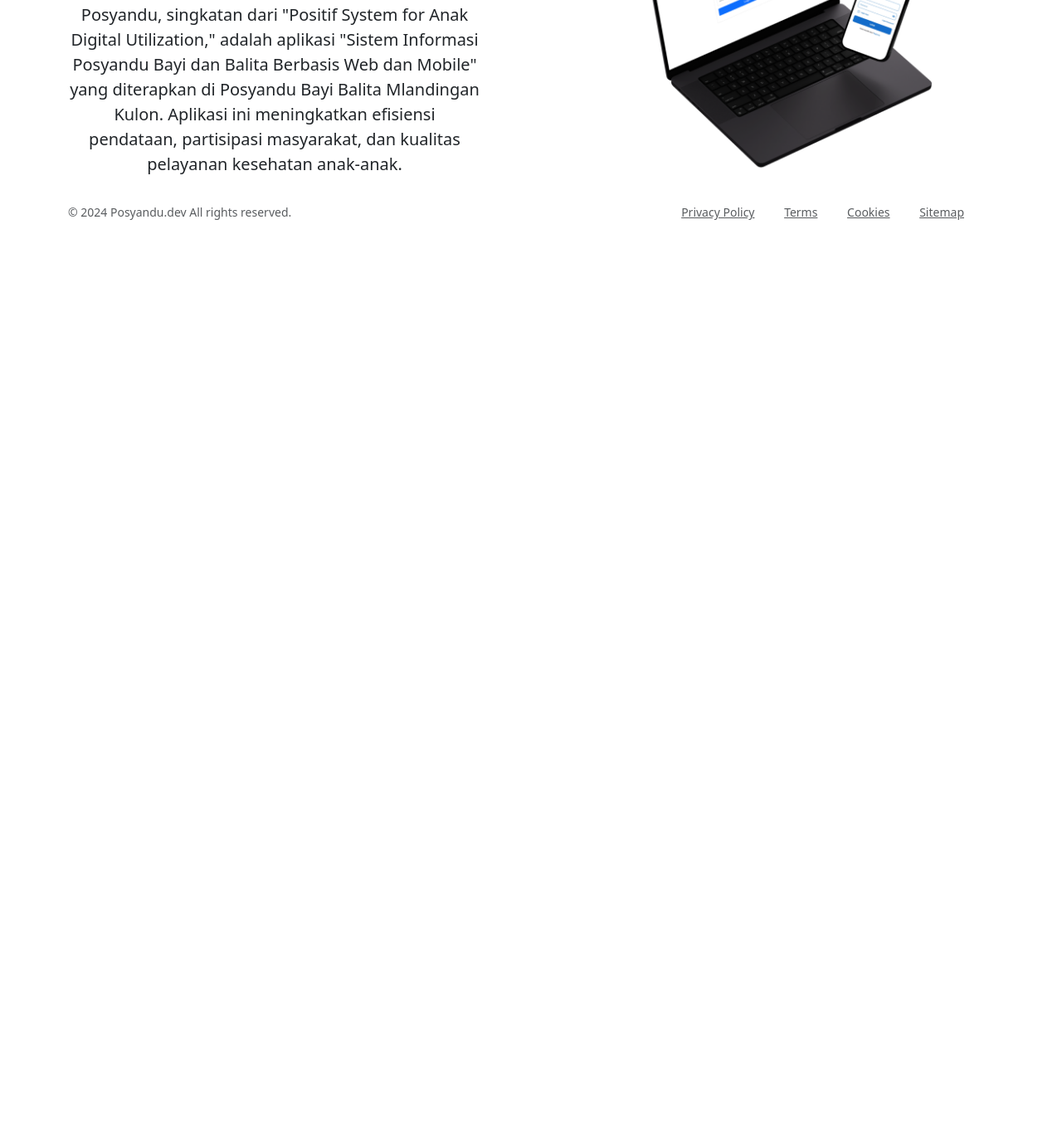
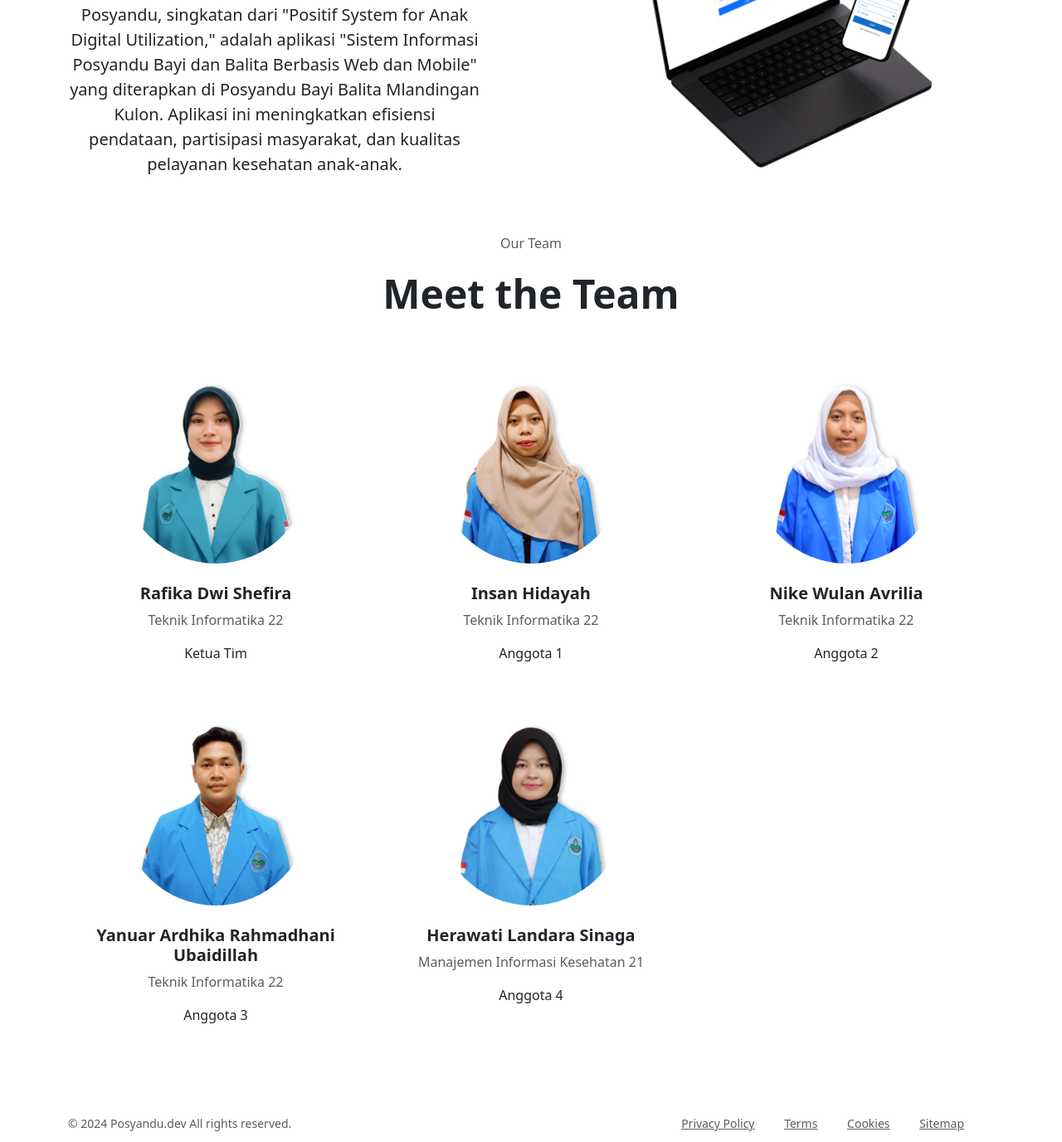
Before and after one commit to ardhikaxx/web-app-posyandu, a plain HTML site: page index.html in a window 1280 px wide. Shown: the part 1318-2694 px from the top of the page at 83% size. Before the commit the page ends 1596 px from the top, so only its background shows below. Drawn offline with nearby package versions, Linux system fonts and the light colour scheme; some packages are replaced by stand-ins of ours; a script that the page names is missing.

Commit message:
update- team

```diff
--- a/index.html
+++ b/index.html
@@ -71,6 +71,78 @@
             </div>
         </div>
     </section>
+    <section class="py-5">
+        <div class="container">
+            <div class="row justify-content-center text-center mb-2 mb-lg-4">
+                <div class="col-12 col-lg-8 col-xxl-7 text-center mx-auto">
+                    <span class="text-muted">Our Team</span>
+                    <h2 class="display-5 fw-bold">Meet the Team</h2>
+                </div>
+            </div>
+            <div class="row">
+                <div class="col-md-4">
+                    <div class="card text-center border-0 mb-3">
+                        <div class="card-body p-3">
+                            <div class="mb-4 mx-xl-5"><img class="img-fluid rounded-circle" style="object-fit: cover; width: 350px;" src="./assets/team/ketua tim.png"></div>
+                            <h5 class="fw-bold">Rafika Dwi Shefira</h5>
+                            <div class="text-muted mb-3">
+                                Teknik Informatika 22
+                            </div>
+                            <p>Ketua Tim</p>
+                        </div>
+                    </div>
+                </div>
+                <div class="col-md-4">
+                    <div class="card text-center border-0 mb-3">
+                        <div class="card-body p-3">
+                            <div class="mb-4 mx-xl-5"><img class="img-fluid rounded-circle" style="object-fit: cover; width: 350px;" src="./assets/team/anggota 1.png"></div>
+                            <h5 class="fw-bold">Insan Hidayah</h5>
+                            <div class="text-muted mb-3">
+                                Teknik Informatika 22
+                            </div>
+                            <p>Anggota 1</p>
+                        </div>
+                    </div>
+                </div>
+                <div class="col-md-4">
+                    <div class="card text-center border-0 mb-3">
+                        <div class="card-body p-3">
+                            <div class="mb-4 mx-xl-5"><img class="img-fluid rounded-circle" style="object-fit: cover; width: 350px;" src="./assets/team/anggota 2.png"></div>
+                            <h5 class="fw-bold">Nike Wulan Avrilia</h5>
+                            <div class="text-muted mb-3">
+                                Teknik Informatika 22
+                            </div>
+                            <p>Anggota 2</p>
+                        </div>
+                    </div>
+                </div>
+                <div class="col-md-4">
+                    <div class="card text-center border-0 mb-3">
+                        <div class="card-body p-3">
+                            <div class="mb-4 mx-xl-5"><img class="img-fluid rounded-circle" style="object-fit: cover; width: 350px;" src="./assets/team/anggota 3.png"></div>
+                            <h5 class="fw-bold">Yanuar Ardhika Rahmadhani Ubaidillah</h5>
+                            <div class="text-muted mb-3">
+                                Teknik Informatika 22
+                            </div>
+                            <p>Anggota 3</p>
+                        </div>
+                    </div>
+                </div>
+                <div class="col-md-4">
+                    <div class="card text-center border-0 mb-3">
+                        <div class="card-body p-3">
+                            <div class="mb-4 mx-xl-5"><img class="img-fluid rounded-circle" style="object-fit: cover; width: 350px;" src="./assets/team/anggota 4.png"></div>
+                            <h5 class="fw-bold">Herawati Landara Sinaga</h5>
+                            <div class="text-muted mb-3">
+                                Manajemen Informasi Kesehatan 21
+                            </div>
+                            <p>Anggota 4</p>
+                        </div>
+                    </div>
+                </div>
+            </div>
+        </div>
+    </section>
     <footer class="py-1">
         <div class="container">
             <div class="d-lg-flex justify-content-between py-3 py-lg-2">
```
Also changed, not shown: assets/team/anggota 1.png (added), assets/team/anggota 2.png (added), assets/team/anggota 3.png (added), assets/team/anggota 4.png (added), assets/team/ketua tim.png (added).
